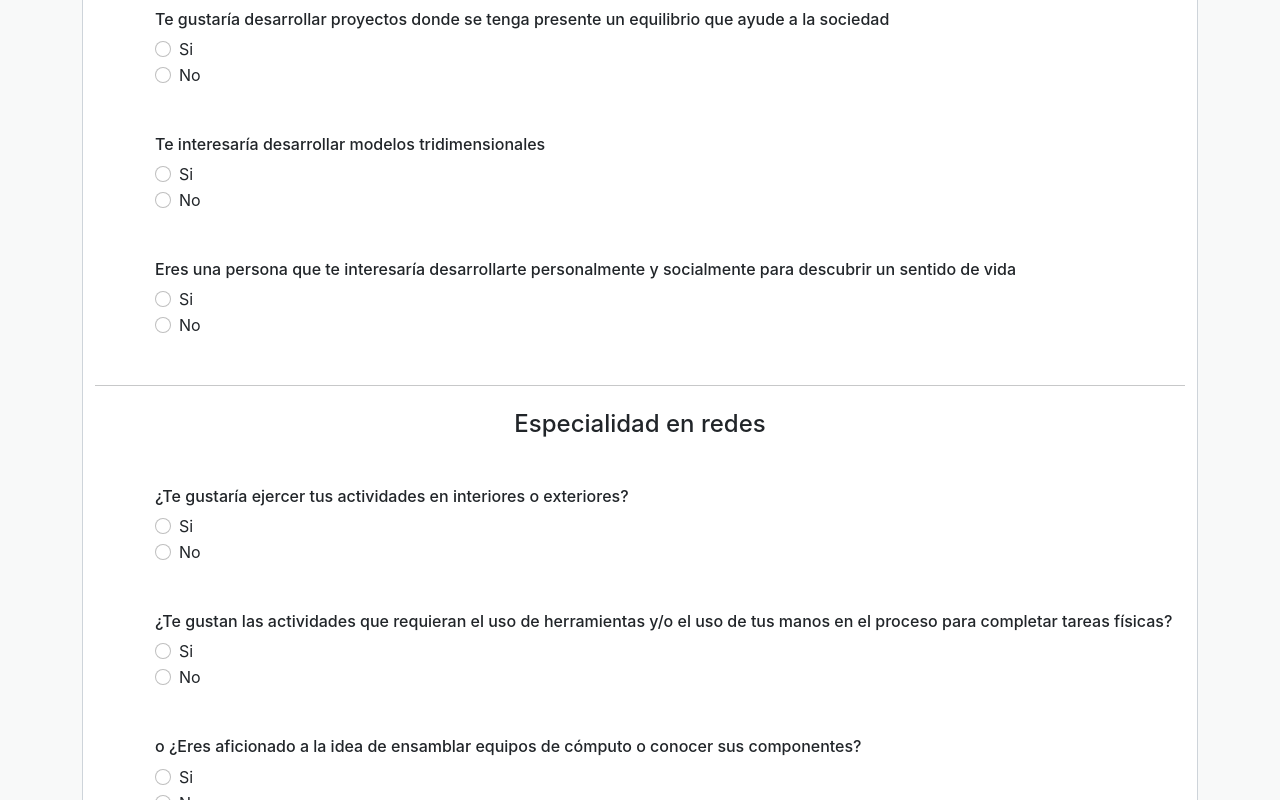
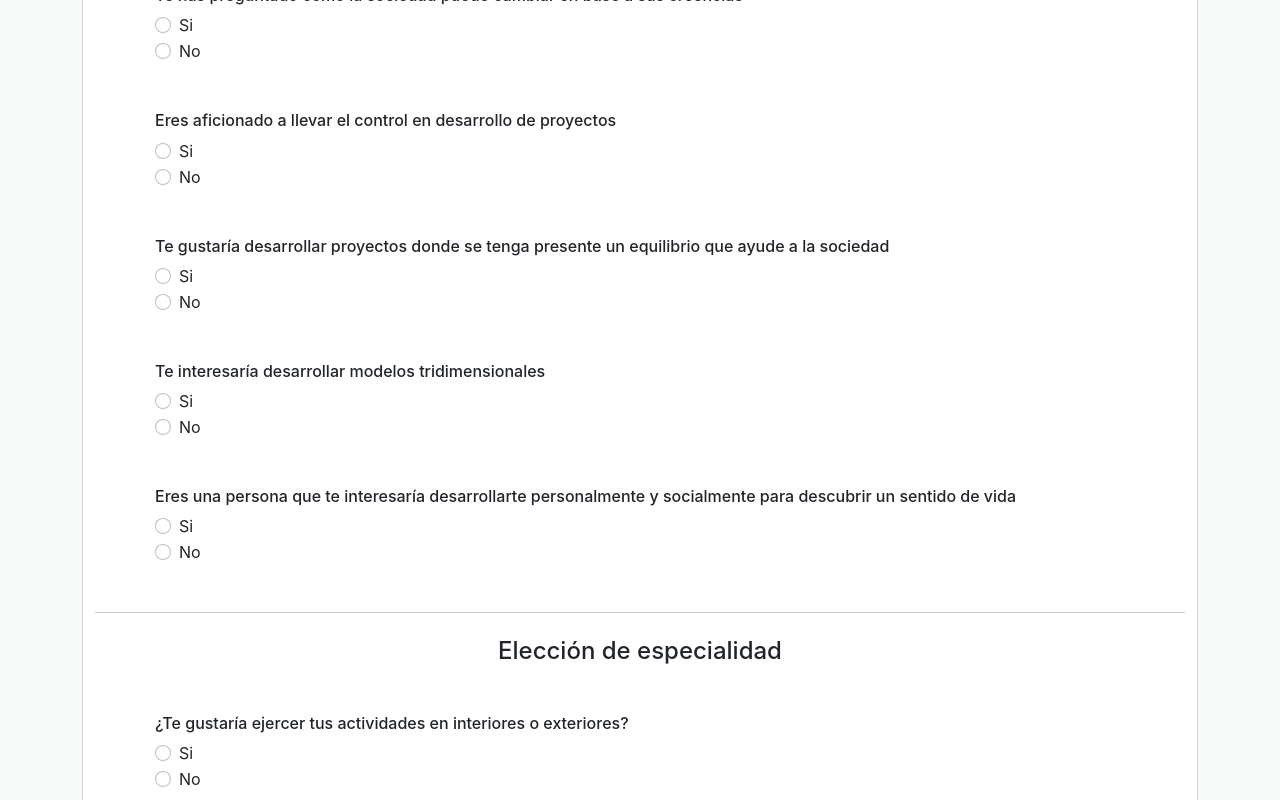
Before and after one commit to LuisDonaldoSG/SistemaExperto, a React (Create React App) app: page / in a window 1280 px wide. Shown: the part 2000-2800 px from the top of the page. Built offline with nearby package versions, Linux system fonts and the light colour scheme.

Commit message:
Banco de conocimiento

```diff
--- a/src/App.jsx
+++ b/src/App.jsx
@@ -4,7 +4,7 @@ import {ContadorMatarias} from './tools/materias';
 
 function App() {
 
-  const aumentarContador = event => {
+  const usuario_elige = event => {
     event.preventDefault();
 
     preguntas.map( itemP => (
@@ -24,7 +24,43 @@ function App() {
 
     <div className="container mt-4 mb-4 " >
 
-      <form className="form-control back" onSubmit={aumentarContador}>
+      <form className="form-control back" onSubmit={usuario_elige}>
+      <h4 className="text-center mt-4">Tronco común</h4>
+        {
+          preguntas.map((item, index) => (
+            item.tipo === 'troncocomun' && (
+              <>
+                <div className="container m-5" key={index}>
+
+                  <h6>{item.pregunta}</h6>
+
+                  <div className="form-check">
+                    <input
+                      type="radio"
+                      className="form-check-input"
+                      name={item.pregunta}
+                      onChange={event => preguntas[index].respuesta = true}
+                    />
+                    <label className="form-check-label">Si</label>
+                  </div>
+
+                  <div className="form-check">
+                    <input
+                      type="radio"
+                      className="form-check-input"
+                      name={item.pregunta}
+                      onChange={event => preguntas[index].respuesta = false}
+                    />
+                    <label className="form-check-label">No</label>
+                  </div>
+
+                </div>
+              </>
+            )
+          ))
+        }
+      <hr/>
+
       <h4 className="text-center mt-4">Optativas</h4>
         {
           preguntas.map((item, index) => (
@@ -62,12 +98,11 @@ function App() {
         }
 
       <hr/>
-
-      <h4  className="text-center mt-4" >Especialidad en redes</h4>
+      <h4  className="text-center mt-4" >Elección de especialidad</h4>
         {
 
           preguntas.map((item, index) => (
-            item.tipo === 'redes' && (
+            item.tipo === 'especialidad' && (
               <>
 
                 <div className="container m-5" key={index}>
@@ -101,82 +136,6 @@ function App() {
           ))
         }
         <hr/>
-
-        <h4  className="text-center mt-4">Especialidad en programación</h4>
-        {
-
-          preguntas.map((item, index) => (
-            item.tipo === 'programacion' && (
-              <>
-
-                <div className="container m-5" key={index}>
-
-                  <h6>{item.pregunta}</h6>
-
-                  <div className="form-check">
-                    <input
-                      type="radio"
-                      className="form-check-input"
-                      name={item.pregunta}
-                      onChange={event => preguntas[index].respuesta = true}
-                    />
-                    <label className="form-check-label">Si</label>
-                  </div>
-
-                  <div className="form-check">
-                    <input
-                      type="radio"
-                      className="form-check-input"
-                      name={item.pregunta}
-                      onChange={event => preguntas[index].respuesta = false}
-                    />
-                    <label className="form-check-label">No</label>
-                  </div>
-
-                </div>
-
-              </>
-            )
-          ))
-        }
-        <hr/>
-        <h4  className="text-center mt-4">Especialidad en electronica</h4>
-        {
-
-          preguntas.map((item, index) => (
-            item.tipo === 'electronica' && (
-              <>
-
-                <div className="container m-5" key={index}>
-
-                  <h6>{item.pregunta}</h6>
-
-                  <div className="form-check">
-                    <input
-                      type="radio"
-                      className="form-check-input"
-                      name={item.pregunta}
-                      onChange={event => preguntas[index].respuesta = true}
-                    />
-                    <label className="form-check-label">Si</label>
-                  </div>
-
-                  <div className="form-check">
-                    <input
-                      type="radio"
-                      className="form-check-input"
-                      name={item.pregunta}
-                      onChange={event => preguntas[index].respuesta = false}
-                    />
-                    <label className="form-check-label">No</label>
-                  </div>
-
-                </div>
-              </>
-            )
-          ))
-        }
-
         <button
           type = 'submit'
           className="w-100 btn btn-primary mb-3"
--- a/src/tools/materias.js
+++ b/src/tools/materias.js
@@ -13,54 +13,16 @@ const ContadorMatarias = [
     {materia: 'Gestiondeproyectosinformaticos', contador:0},
     {materia: 'Sistemasdeinformacionintegral', contador:0},
 
-    //Especialidad: No se porque la tienen aqui
-    /*{materia: 'RedesIII', contador:0},
-    {materia: 'RedesIV', contador:0},
-    {materia: 'Serviciosdered', contador:0},
-    {materia: 'Seguridadyauditoriadesistemas', contador:0},*/
+    //Tronco común
+    {materia: 'Ingles', contador:0},
 
+    //Especialidades
     {materia: 'Telecomunicaciones', contador:0},
-
-    //Especialidad: No se porque la tienen aqui
-    /*{materia: 'ProgramacionwebI', contador:0},
-    {materia: 'ProgramacionwebII', contador:0},
-    {materia: 'Programaciondesistemasmoviles', contador:0},
-    {materia: 'ProgramaciondesistemasmovilesII', contador:0},*/
-
     {materia: 'Desarrollodeaplicaciones', contador:0},
-
-    //Especialidad: No se porque la tienen aqui
-    /*{materia: 'Electronica', contador:0},
-    {materia: 'Teoriadecircuitos', contador:0},
-    {materia: 'Sensoresyactuadores', contador:0},
-    {materia: 'SensoresyactuadoresII', contador:0},*/
-
     {materia: 'Circuitosyelectronica', contador:0},
 
-    //Formación profesional
-    //No se necesitan en el contador ya que son obligatorías y no se pueden omitir
-    /*{materia: 'Introduccionalaprogramacion', contador:0},
-    {materia: 'Tecnologiasdeinformacionycomunicacion', contador:0},
-    {materia: 'ProgramacionI', contador:0},
-    {materia: 'ProgramacionII', contador:0},
-    {materia: 'Logicadigital', contador:0},
-    {materia: 'Estructuradedatos', contador:0},
-    {materia: 'Basesdedatos', contador:0},
-    {materia: 'RedesI', contador:0},
-    {materia: 'Lenguajeensamblador', contador:0},
-    {materia: 'Entornosdedesarrollointegrado', contador:0},
-    {materia: 'BasededatosII', contador:0},
-    {materia: 'RedesII', contador:0},*/
-
-    //Tronco común
-    //No se necesitan en el contador ya que son obligatorías a menos que se puedan omitir, ejemplo de esto inglés.
-    /*{materia: 'Metodologiadelainvestigacion', contador:0},
-    {materia: 'Administracion', contador:0},
-    {materia: 'Contabilidadfinanciera', contador:0},
-    {materia: 'Tecnicasdeinvestigacion', contador:0},
-    {materia: 'Ingles', contador:0},
-    {materia: 'Desarrollodeemprendedores', contador:0},
-    {materia: 'Administraciondelastecnologiasdeinformacion', contador:0},*/
+    //Adicional
+    {materia: 'especialidadmultiple', contador:0},
 
 ]
 
--- a/src/tools/preguntas.js
+++ b/src/tools/preguntas.js
@@ -173,127 +173,101 @@ const preguntas = [
     //Redes
     {
       pregunta : "¿Te gustaría ejercer tus actividades en interiores o exteriores?",
-      tipo: "redes",
+      tipo: "especialidad",
       respuesta: null,
       materias: [
-        'RedesIII',
-        'RedesIV',
-        'Serviciosdered',
-        'Seguridadyauditoriadesistemas'
+        'Telecomunicaciones'
       ]
     },
-    //Especial Redes
     {
       pregunta : "¿Te gustan las actividades que requieran el uso de herramientas y/o el uso de tus manos en el proceso para completar tareas físicas?",
-      tipo: "redes",
+      tipo: "especialidad",
       respuesta: null,
       materias: [
-        'RedesIII',
-        'RedesIV',
-        'Serviciosdered',
-        'Seguridadyauditoriadesistemas',
+        'Telecomunicaciones'
       ]
     },
 
     {
       pregunta : "o	¿Eres aficionado a la idea de ensamblar equipos de cómputo o conocer sus componentes?",
-      tipo: "redes",
+      tipo: "especialidad",
       respuesta: null,
       materias: [
-        'RedesIII',
-        'RedesIV',
-        'Serviciosdered',
-        'Seguridadyauditoriadesistemas'
+        'Telecomunicaciones'
       ]
     },
     {
       pregunta : "Si tuvieras la capacidad de cambiar el entorno físico para mejorar el rendimiento que puede proporcionar un sistema, ¿lo harías?",
-      tipo: "redes",
+      tipo: "especialidad",
       respuesta: null,
       materias: [
-        'RedesIII',
-        'RedesIV',
-        'Serviciosdered',
-        'Seguridadyauditoriadesistemas'
+        'Telecomunicaciones'
       ]
     } ,
     //Programacion
     {
       pregunta : "¿Te interesa desarrollar proyectos informáticos mediante el uso de programas?",
-      tipo: "programacion",
+      tipo: "especialidad",
       respuesta: null,
       materias: [
-        'ProgramacionwebI',
-        'ProgramacionwebII',
-        'Programaciondesistemasmoviles',
-        'ProgramaciondesistemasmovilesII'
+        'Desarrollodeaplicaciones'
       ]
     },
     {
       pregunta : "¿Te interesa la creación de aplicaciones o videojuegos?",
-      tipo: "programacion",
+      tipo: "especialidad",
       respuesta: null,
       materias: [
-        'ProgramacionwebI',
-        'ProgramacionwebII',
-        'Programaciondesistemasmoviles',
-        'ProgramaciondesistemasmovilesII'
+        'Desarrollodeaplicaciones'
       ]
     },
     {
       pregunta : "¿El uso de computadoras en tu día a día consume una gran parte de tu tiempo?",
-      tipo: "programacion",
+      tipo: "especialidad",
       respuesta: null,
       materias: [
-        'ProgramacionwebI',
-        'ProgramacionwebII',
-        'Programaciondesistemasmoviles',
-        'ProgramaciondesistemasmovilesII'
+        'Desarrollodeaplicaciones'
+      ]
+    },
+    {
+      pregunta : "¿Te gusta resolver los problemas a través de sistemas digitales?",
+      tipo: "especialidad",
+      respuesta: null,
+      materias: [
+        'Desarrollodeaplicaciones'
       ]
     },
     //Electronica
     {
       pregunta : "¿Te gustan las actividades que requieran el uso de herramientas y/o el uso de tus manos en el proceso para completar tareas físicas?",
-      tipo: "electronica",
+      tipo: "especialidad",
       respuesta: null,
       materias: [
-        'Electronica',
-        'Teoriadecircuitos',
-        'Sensoresyactuadores',
-        'SensoresyactuadoresII'
+        'Circuitosyelectronica'
       ]
     },
     {
       pregunta : "¿Eres fanático de los robots y te gustaría ensamblar uno?",
-      tipo: "electronica",
+      tipo: "especialidad",
       respuesta: null,
       materias: [
-        'Electronica',
-        'Teoriadecircuitos',
-        'Sensoresyactuadores',
-        'SensoresyactuadoresII'
+        'Circuitosyelectronica'
       ]
     },
     {
       pregunta : "¿Alguna vez te has preguntado cómo funcionan los aparatos electrónicos por dentro?",
-      tipo: "electronica",
+      tipo: "especialidad",
       respuesta: null,
       materias: [
-        'Electronica',
-        'Teoriadecircuitos',
-        'Sensoresyactuadores',
-        'SensoresyactuadoresII'
+        'Circuitosyelectronica'
       ]
     },
     {
       pregunta : "¿Te has puesto a pensar en cómo se comunican los circuitos de dispositivo electrónico?",
-      tipo: "electronica",
+      tipo: "especialidad",
       respuesta: null,
       materias: [
-        'Electronica',
-        'Teoriadecircuitos',
-        'Sensoresyactuadores',
-        'SensoresyactuadoresII'
+        'Circuitosyelectronica'
       ]
     },
     //Tronco comun
@@ -304,6 +278,15 @@ const preguntas = [
       materias: [
         'Ingles',
       ]
+    },
+    //Adicional
+    {
+      pregunta : "¿Estás interesado en cursar dos especialidades durante tu preparación profesional?",
+      tipo: "adicional",
+      respuesta: null,
+      materias: [
+        'especialidadmultiple',
+      ]
     }
   ]
 
```
Also changed, not shown: src/Resultados.jsx (added, +21 -0 lines), src/tools/bancoConocimiento.js (added, +50 -0 lines).
